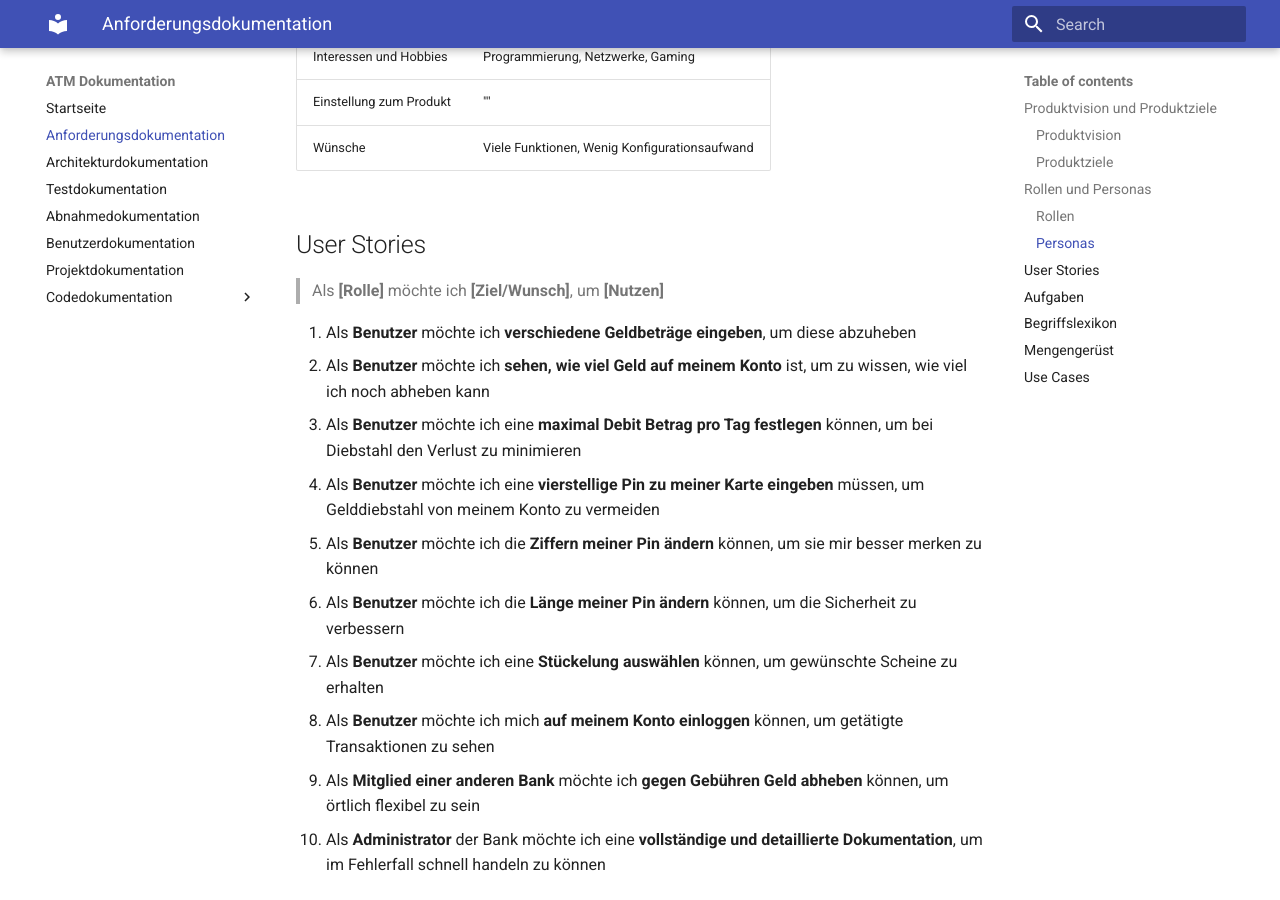
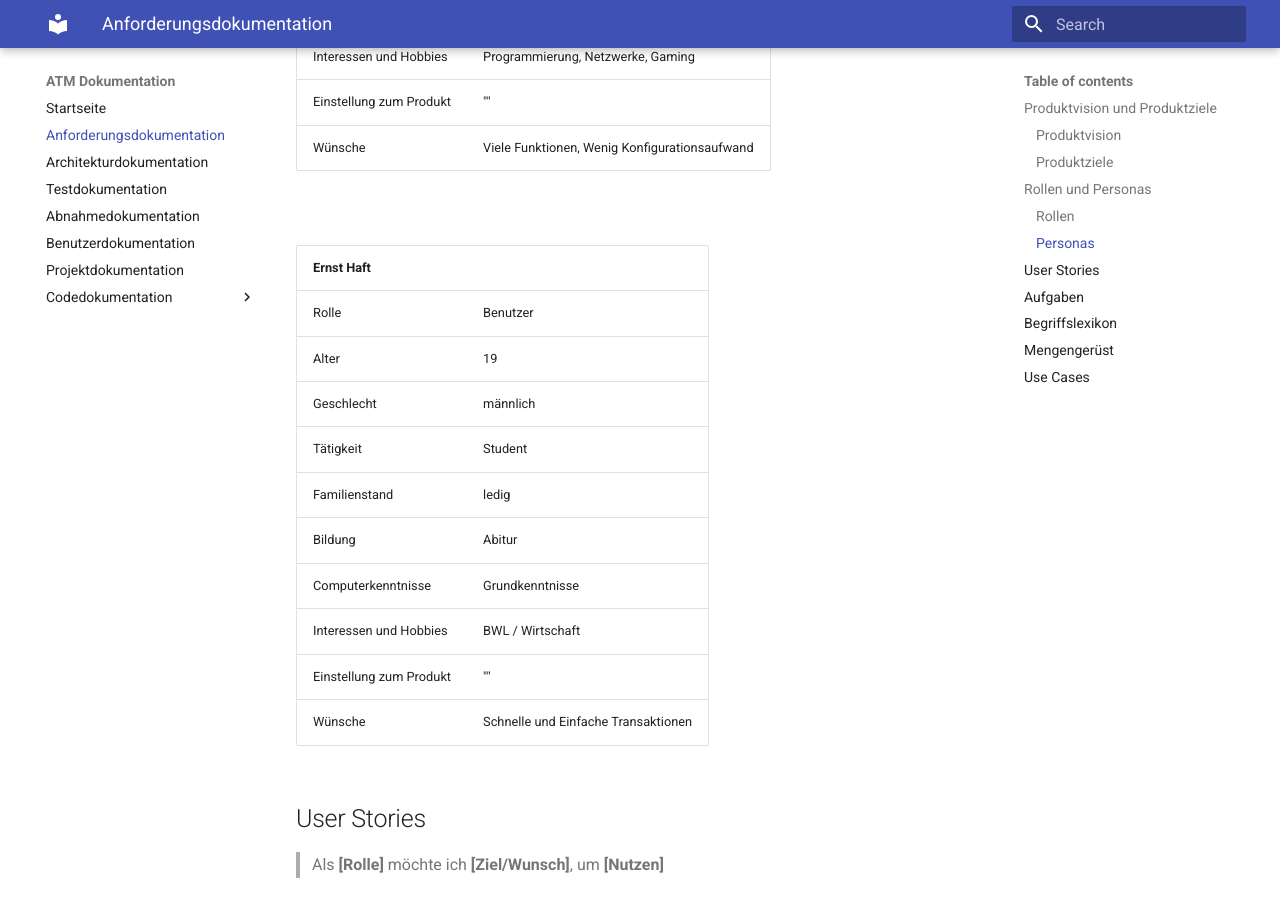
Before and after one commit to Halfpipe-SD/ATM, an MkDocs documentation site: the page built from docs/docs/requirements-docs.md, in a window 1280 px wide and 900 px high, scrolled down 2647 px. Built offline with MkDocs 1.6.1 and Material for MkDocs 9.7.7, drawn with Linux system fonts in a browser that asks for light colours.

Commit message:
#1 Persona added

```diff
--- a/docs/docs/requirements-docs.md
+++ b/docs/docs/requirements-docs.md
@@ -66,6 +66,21 @@ Die Aufgabe unseres Teams ist es den bereits vorhandenen Code so zu überarbeite
 | Einstellung zum Produkt | ""                                            |
 | Wünsche                 | Viele Funktionen, Wenig Konfigurationsaufwand |
 
+<br>
+
+| Ernst Haft              |                                     |
+| ----------------------- | ----------------------------------- |
+| Rolle                   | Benutzer                            |
+| Alter                   | 19                                  |
+| Geschlecht              | männlich                            |
+| Tätigkeit               | Student                             |
+| Familienstand           | ledig                               |
+| Bildung                 | Abitur                              |
+| Computerkenntnisse      | Grundkenntnisse                     |
+| Interessen und Hobbies  | BWL / Wirtschaft                    |
+| Einstellung zum Produkt | ""                                  |
+| Wünsche                 | Schnelle und Einfache Transaktionen |
+
 ## User Stories
 
 > Als **[Rolle]** möchte ich **[Ziel/Wunsch]**, um **[Nutzen]**
```
